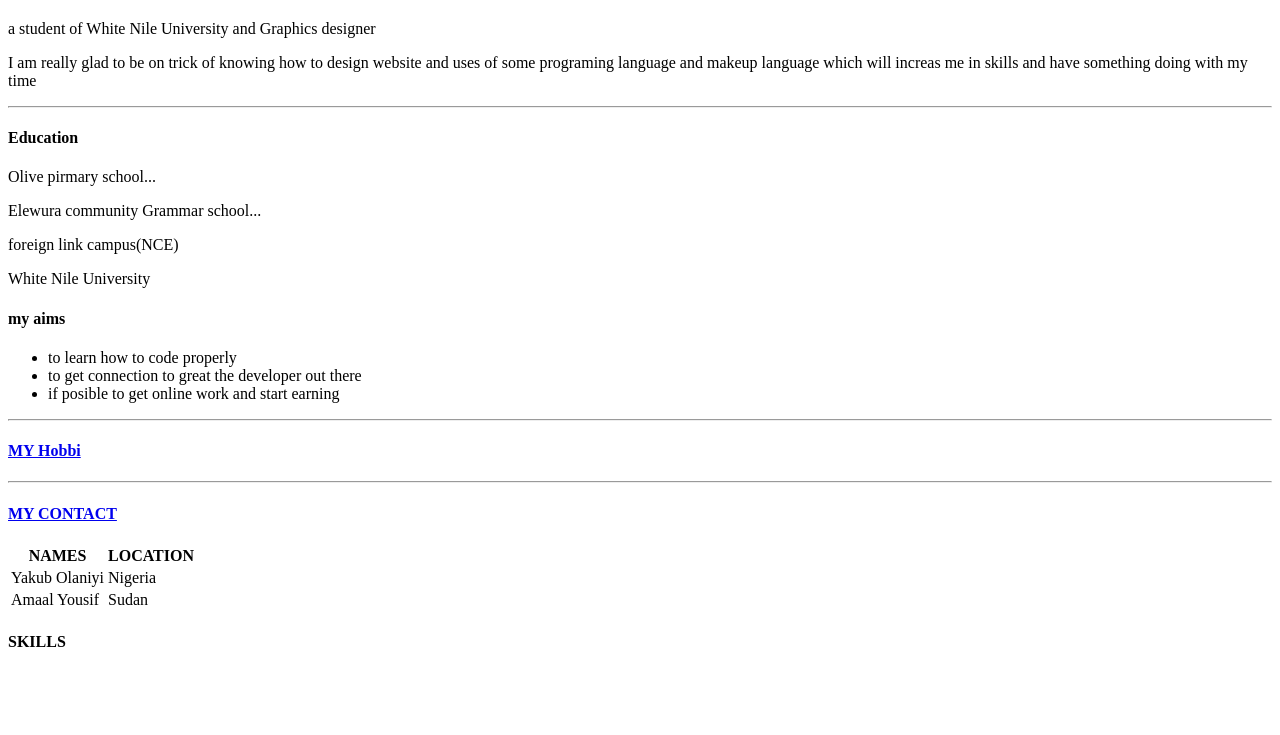
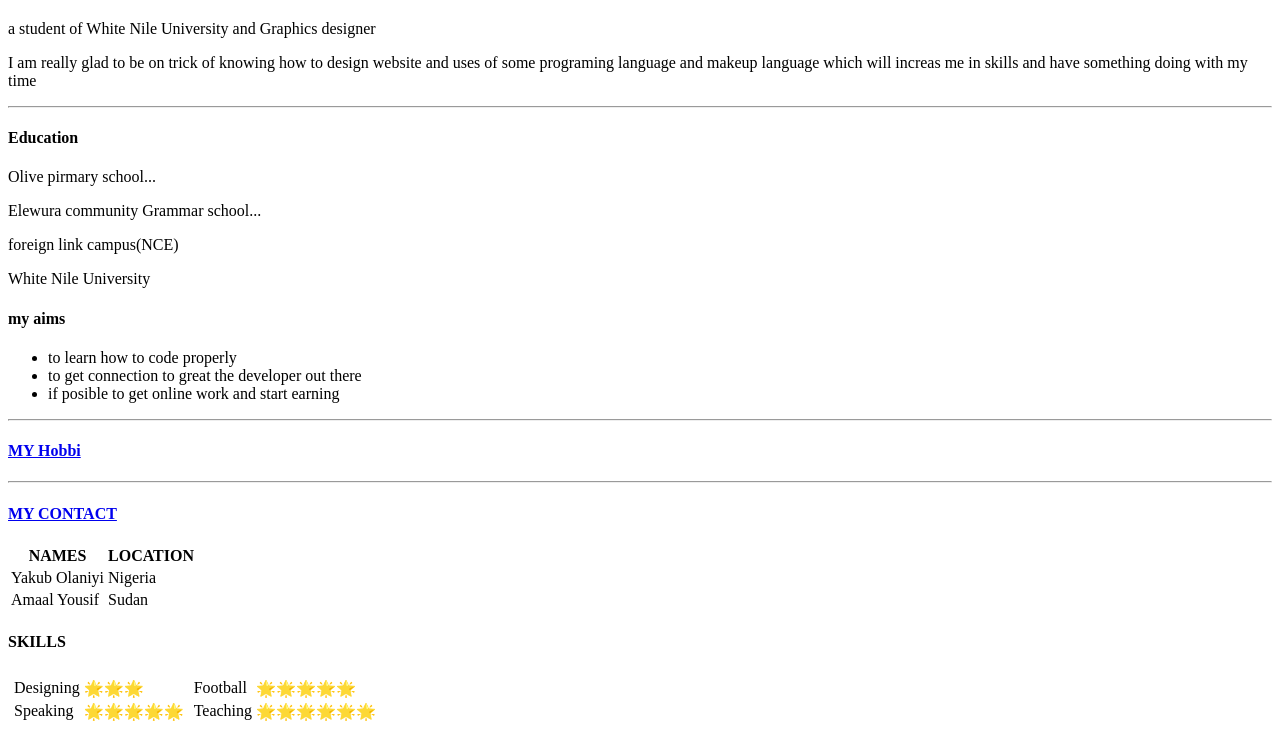
Before and after one commit to RasaqYakub/my-website, a plain HTML site: page index.html in a window 1280 px wide. Shown: the part 278-1013 px from the top of the page. Before the commit the page ends 951 px from the top, so only its background shows below. Drawn offline with Linux system fonts and the light colour scheme.

Commit message:
Update index.html

```diff
--- a/index.html
+++ b/index.html
@@ -52,5 +52,37 @@
 </table>
 
 <h4><strong>SKILLS</strong></h4>
+	 <table>
+   	<tr>
+   		<td>
+   			<table>
+   				<tr>
+   					<td>Designing</td>
+   					<td>🌟🌟🌟</td>
+   				</tr>
+   				<tr>
+   					<td> Speaking</td>
+                    <td>🌟🌟🌟🌟🌟</td>
+   				</tr>
+   			</table>
+
+   		</td>
+   		<td>
+   			<table>
+   				<tr>
+   					<td>Football</td>
+   					<td>🌟🌟🌟🌟🌟</td>
+   				</tr>
+   				<tr>
+   					<td>Teaching</td>
+   					<td>🌟🌟🌟🌟🌟🌟</td>
+
+   				</tr>
+   			</table>
+   		</td>
+   	</tr>
+   </table>
+
+
 </body>
 </html>
```
